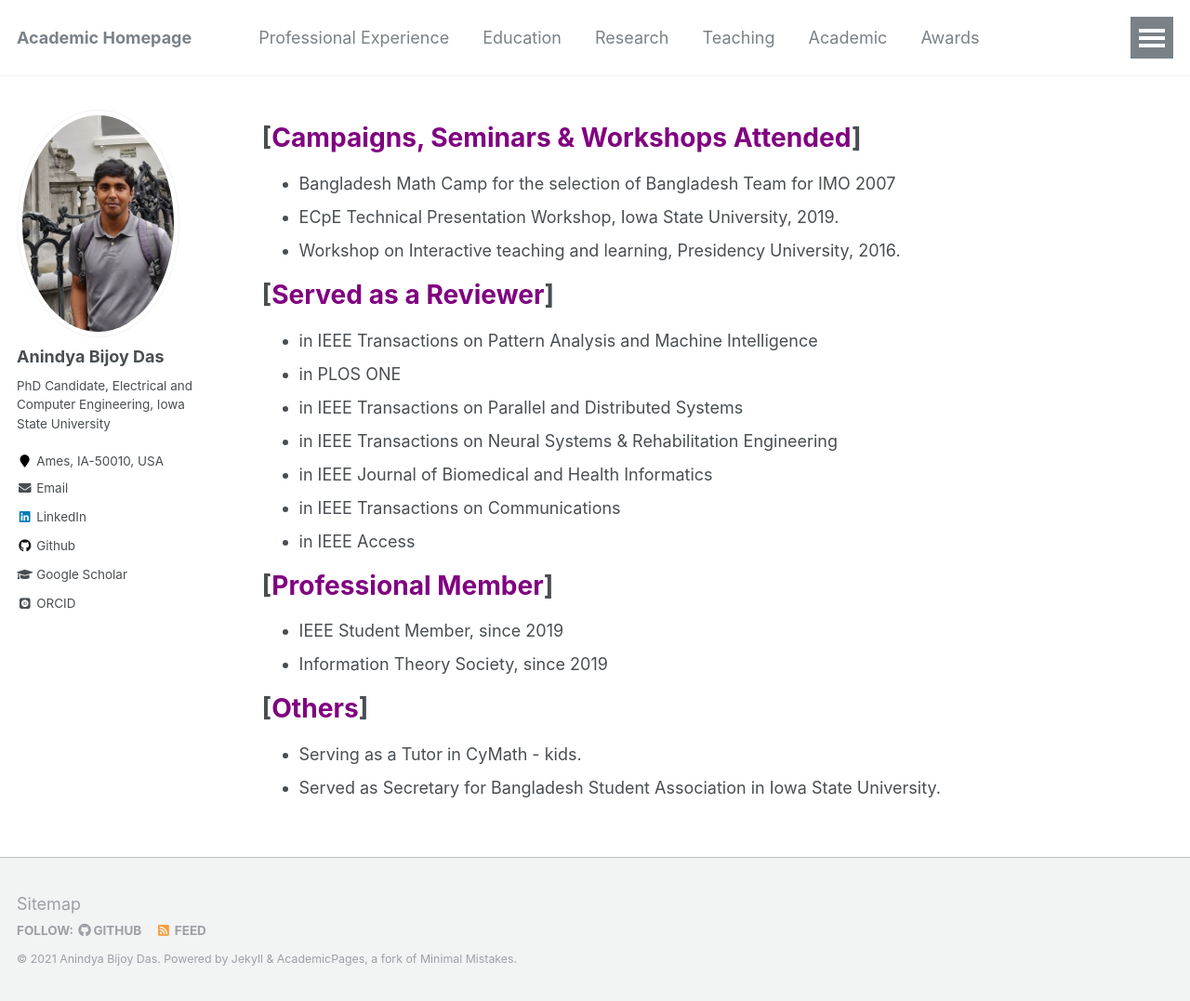
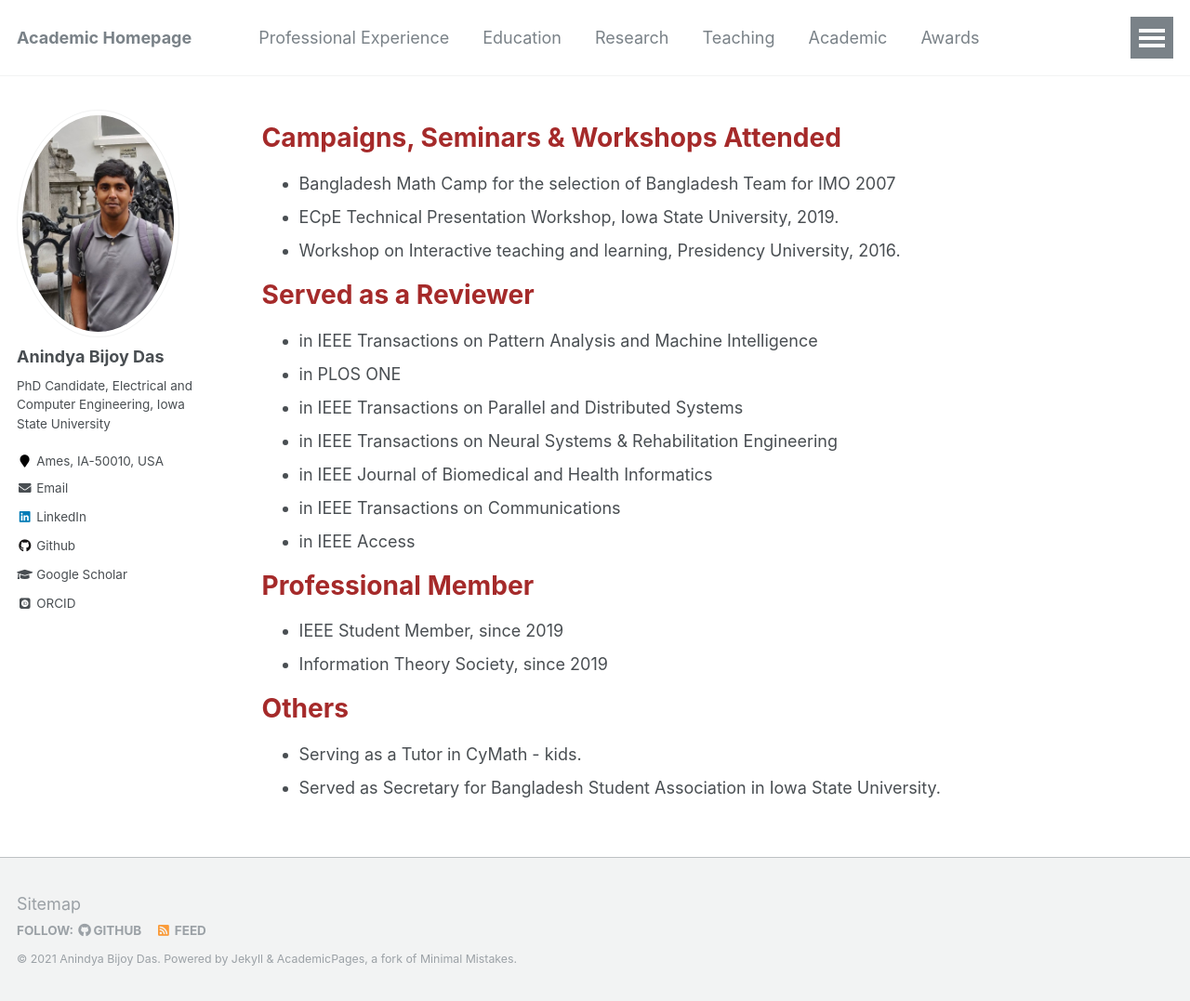
Before and after one commit to anindyabijoydas/portfolio, a Jekyll site: the page built from _pages/miscellaneous.md, in a window 1280 px wide and 1077 px high. Shown: the whole window at 93% size. Built offline with Jekyll 4.4.1, drawn with Linux system fonts in a browser that asks for light colours; some web fonts are replaced.

Commit message:
Update miscellaneous.md

```diff
--- a/_pages/miscellaneous.md
+++ b/_pages/miscellaneous.md
@@ -8,13 +8,13 @@ redirect_from:
 
 {% include base_path %}
 
-[<span style="color:purple">**Campaigns, Seminars & Workshops Attended**</span>]
+<span style="color:brown">**Campaigns, Seminars & Workshops Attended**</span>
 ======
 * Bangladesh Math Camp for the selection of Bangladesh Team for IMO 2007
 * ECpE Technical Presentation Workshop, Iowa State University, 2019.
 * Workshop on Interactive teaching and learning, Presidency University, 2016.
 
-[<span style="color:purple">**Served as a Reviewer**</span>]
+<span style="color:brown">**Served as a Reviewer**</span>
 ======
 * in IEEE Transactions on Pattern Analysis and Machine Intelligence
 * in PLOS ONE
@@ -24,12 +24,12 @@ redirect_from:
 * in IEEE Transactions on  Communications
 * in IEEE Access
 
-[<span style="color:purple">**Professional Member**</span>]
+<span style="color:brown">**Professional Member**</span>
 ======
 * IEEE Student Member, since 2019
 * Information Theory Society, since 2019
 
-[<span style="color:purple">**Others**</span>]
+<span style="color:brown">**Others**</span>
 ======
 * Serving as a Tutor in CyMath - kids.
 * Served as Secretary for Bangladesh Student Association in Iowa State University.
```
